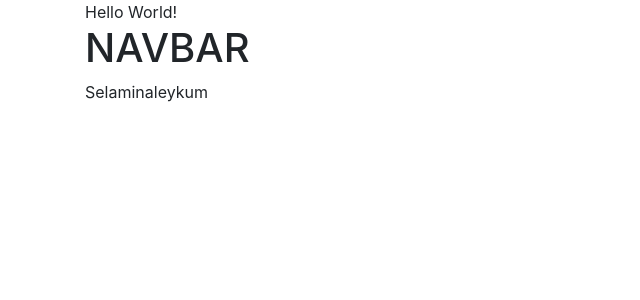
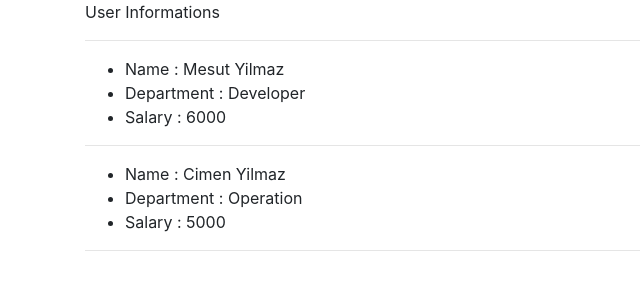
Before and after one commit to mesutyilmes/helloreact, a React (Create React App) app: page / in a window 1280 px wide. Shown: the top 300 px of the page, without its empty margins (0-640 px from the left). Built offline with nearby package versions, Linux system fonts and the light colour scheme.

Commit message:
Props Kullanimi

```diff
--- a/src/App.js
+++ b/src/App.js
@@ -1,13 +1,23 @@
 import React, { Component } from 'react';
 import Navbar from './components/Navbar';
+import User from './components/User';
 class App extends Component {
 
   render() {
     return (
       <div className="container">
-        Hello World!
-        <h1>NAVBAR</h1>
-        <Navbar/>
+        <Navbar title="User Informations"/>
+        <hr/>
+        <User
+          name = "Mesut Yilmaz"
+          department = "Developer"
+          salary = "6000"
+        />
+        <User
+          name = "Cimen Yilmaz"
+          department = "Operation"
+          salary = "5000"
+        />
       </div>
     )
   }
--- a/src/components/Navbar.js
+++ b/src/components/Navbar.js
@@ -1,9 +1,9 @@
 import React from 'react'
 
- function Navbar() {
+ function Navbar(props) {
   return (
     <div>
-      Selaminaleykum
+      {props.title}
     </div>
   )
 
--- a/src/components/User.js
+++ b/src/components/User.js
@@ -2,12 +2,16 @@ import React, { Component } from 'react'
 
  class User extends Component {
   render() {
+    //Destructing
+    const {name} = this.props
     return (
       <div>
-        <form>
-            <input type="text"/>
-            <button>Gonderme</button>
-        </form>
+        <ul>
+            <li>Name : {name}</li>
+            <li>Department : {this.props.department}</li>
+            <li>Salary : {this.props.salary}</li>
+        </ul>
+        <hr/>
       </div>
     )
   }
```
